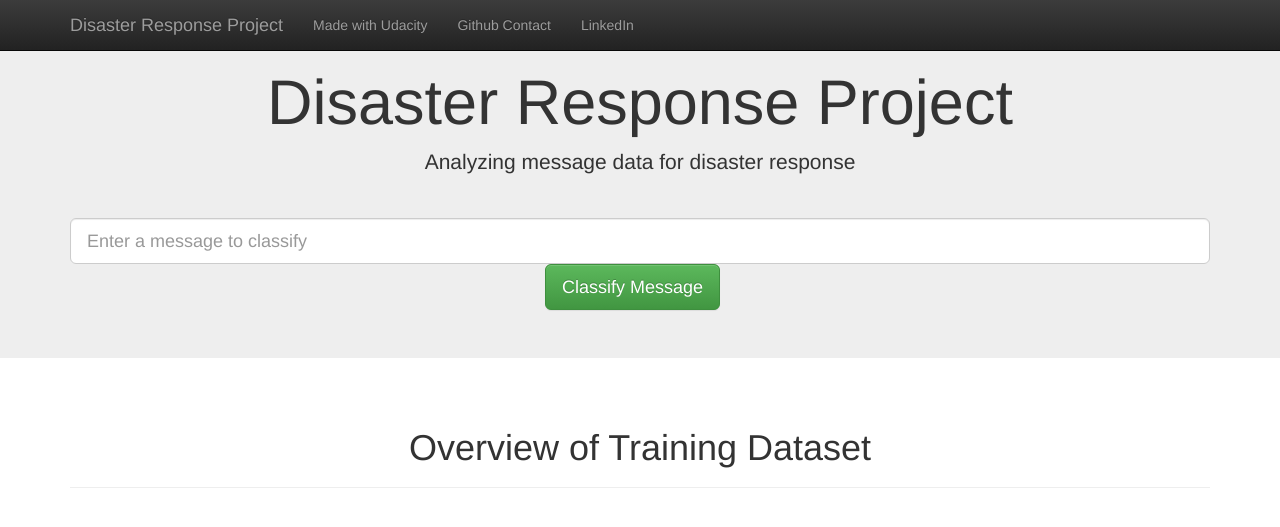
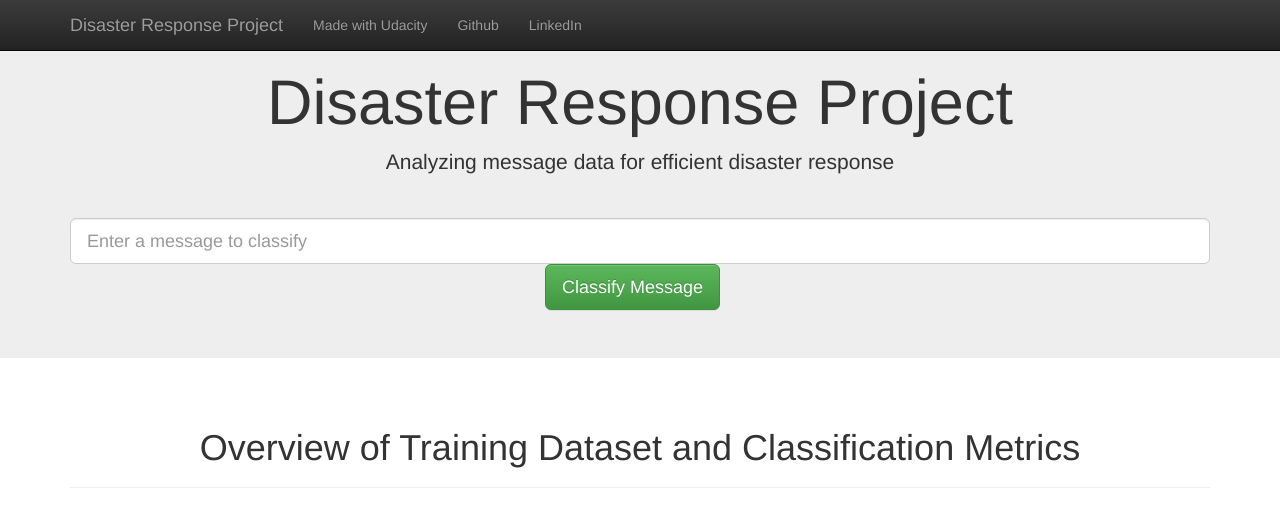
Before and after one commit to Ricmatgal/UD_assignment_2, a Flask app: template app/templates/master.html in a window 1280 px wide. Shown: the top 527 px of the page. Run offline with Flask 2, Linux system fonts and the light colour scheme; the template is opened without the code that fills it, so the values that code supplies are empty; parts of the project's set-up code (start-up, migrations or seed data) failed here and were passed over; some libraries are stand-ins or nearby versions.

Commit message:
updated webapp page

```diff
--- a/app/templates/master.html
+++ b/app/templates/master.html
@@ -23,7 +23,7 @@
         <div id="navbar" class="collapse navbar-collapse">
             <ul class="nav navbar-nav">
                 <li><a href="https://www.udacity.com/">Made with Udacity</a></li>
-                <li><a href="https://github.com/Ricmatgal">Github Contact</a></li>
+                <li><a href="https://github.com/Ricmatgal">Github</a></li>
                 <li><a href="https://www.linkedin.com/in/riccardo-mattia-galli-689281156/">LinkedIn</a></li>
             </ul>
         </div>
@@ -34,7 +34,7 @@
 <div class="jumbotron">
     <div class="container">
         <h1 class="text-center">Disaster Response Project</h1>
-        <p class="text-center">Analyzing message data for disaster response</p>
+        <p class="text-center">Analyzing message data for efficient disaster response</p>
         <hr />
 
         <div class="row">
@@ -56,7 +56,7 @@
 <div class="container">
     {% block content %}
         <div class="page-header">
-            <h1 class="text-center">Overview of Training Dataset</h1>
+            <h1 class="text-center">Overview of Training Dataset and Classification Metrics</h1>
         </div>
     {% endblock %}
 
```
